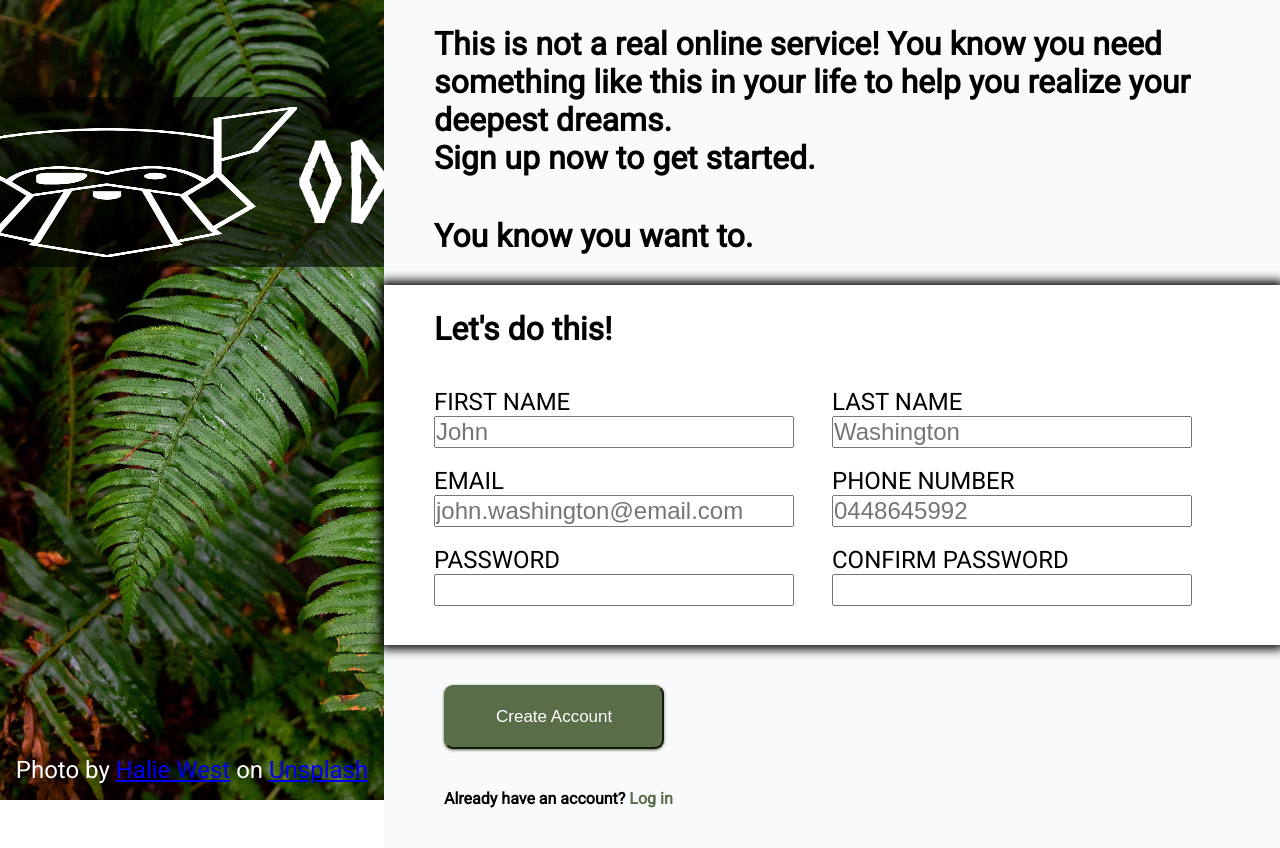
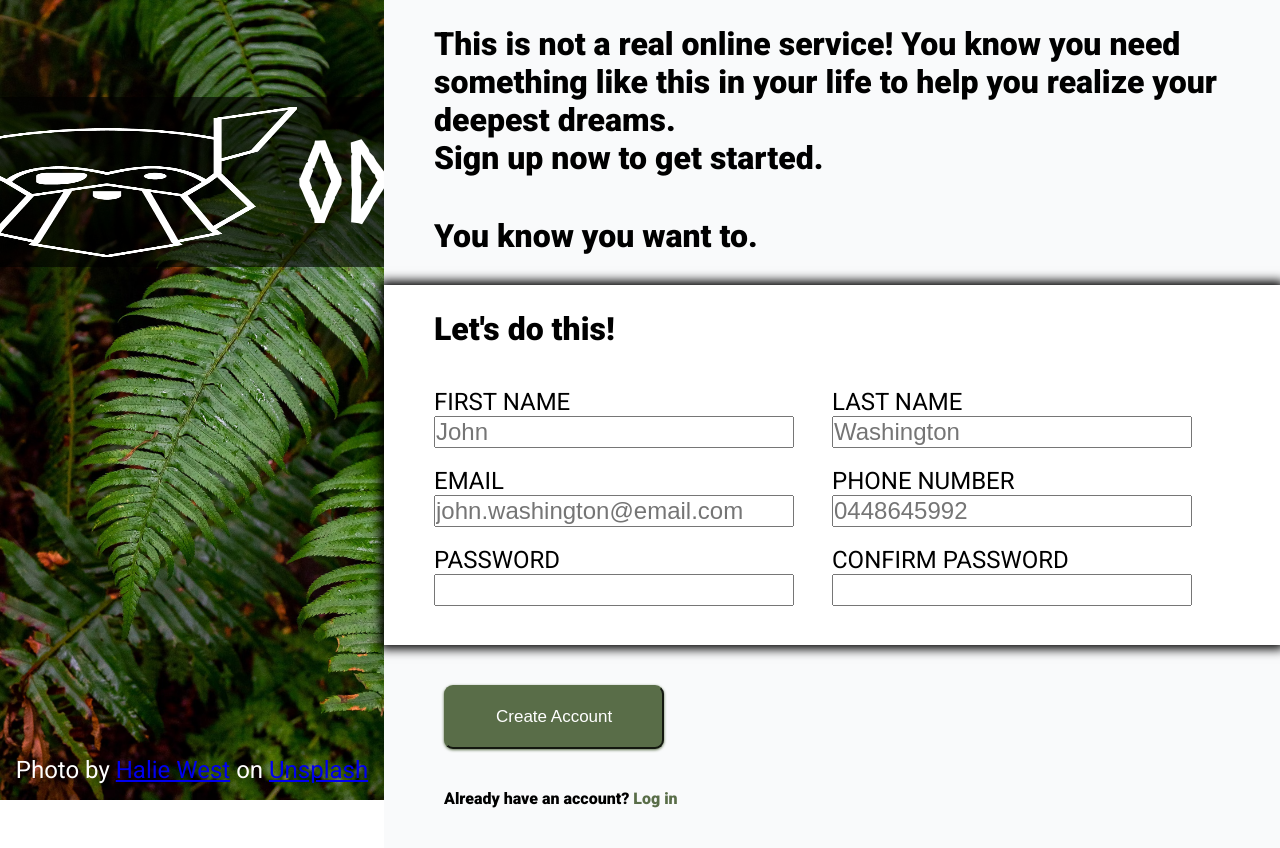
Before and after one commit to ManuSuhonen/odin-sign-up-Form, a plain HTML site: page index.html in a window 1280 px wide. Drawn offline with Linux system fonts and the light colour scheme.

Commit message:
update font
fix font issue

```diff
--- a/index.html
+++ b/index.html
@@ -4,7 +4,7 @@
 <head>
     <meta charset="UTF-8">
     <meta name="viewport" content="width=device-width, initial-scale=1.0">
-    <link href='http://fonts.googleapis.com/css?family=Roboto' rel='stylesheet'>
+    <!-- <link href='http://fonts.googleapis.com/css?family=Roboto' rel='stylesheet'> -->
     <link rel="stylesheet" href="style.css">
     <script src="script.js" defer></script>
     <title>Sign-up Form</title>
--- a/style.css
+++ b/style.css
@@ -1,3 +1,5 @@
+@import url('https://fonts.googleapis.com/css2?family=Roboto:ital,wght@0,100;0,300;0,400;0,500;0,700;0,900;1,100;1,300;1,400;1,500;1,700;1,900&display=swap');
+
 :root {
     --logo-height: 170px;
     --logo-offset: calc(calc(100vh / 3) - var(--logo-height));
```
